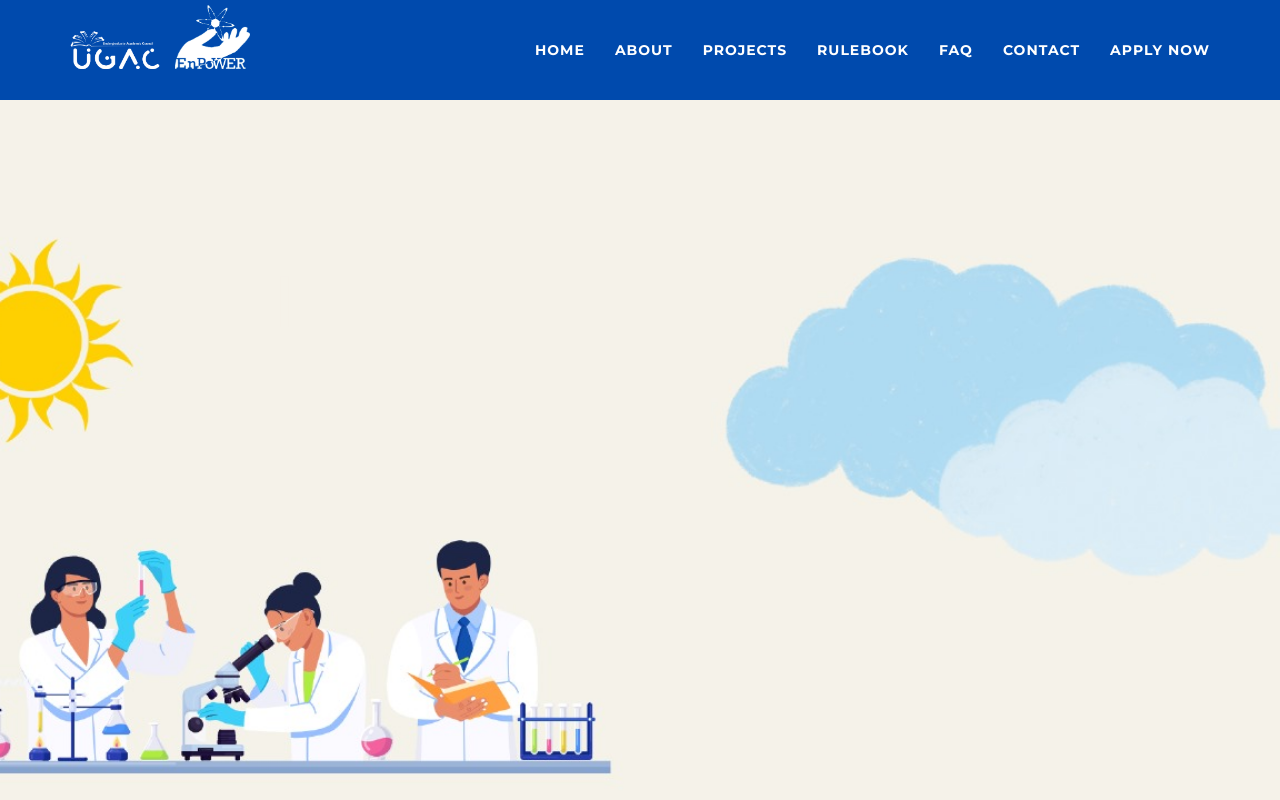
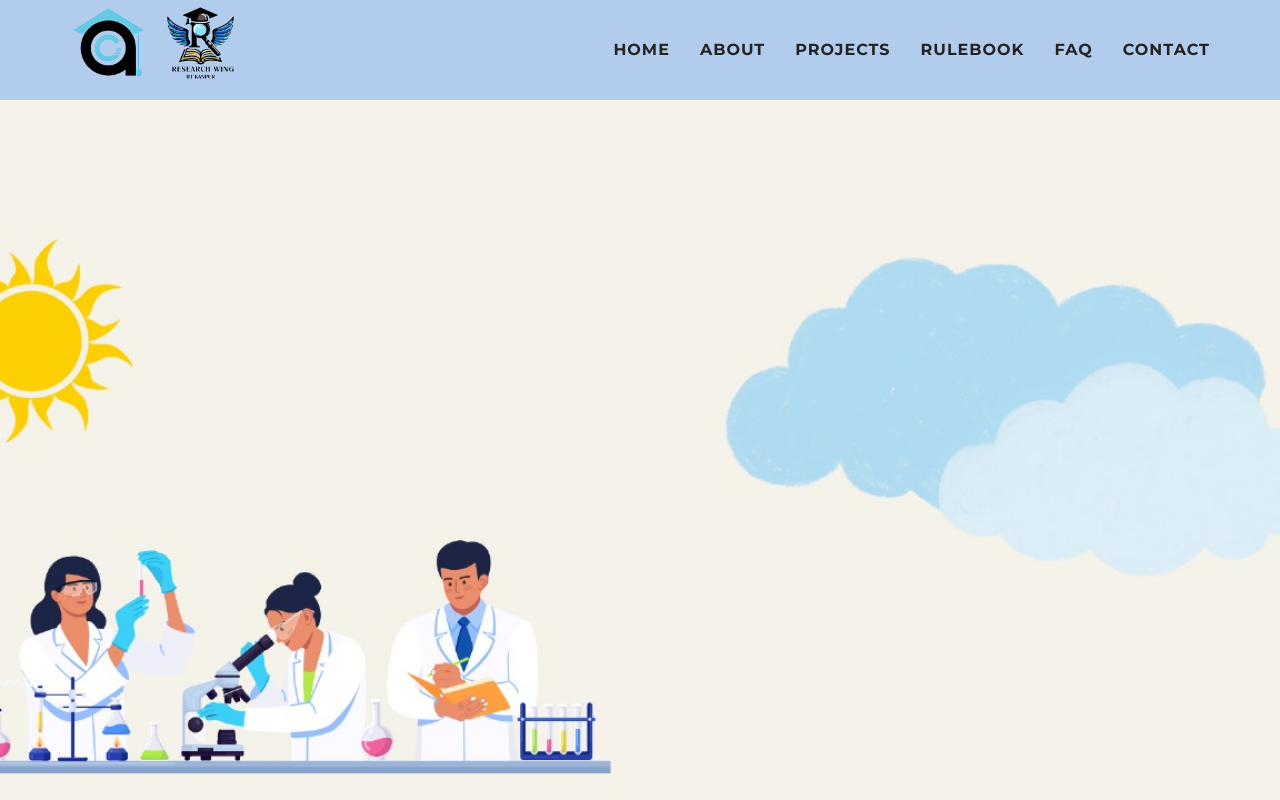
Before and after one commit to Krishnaag23/SURP--2024, a plain HTML site: page index.html in a window 1280 px wide. Shown: the top 800 px of the page. Drawn offline with nearby package versions, Linux system fonts and the light colour scheme; a script that the page names is missing; files whose address does not match are found by name; a web font is replaced by a local one.

Commit message:
footer navbar updated

```diff
--- a/index.html
+++ b/index.html
@@ -3,17 +3,11 @@
 
 <head>
 
-    <meta
-    property="og:image"
-    content="https://gymkhana.iitb.ac.in/~ugacademics/surp/img/back1.jpg"
-  />
+    <meta property="og:image" content="https://gymkhana.iitb.ac.in/~ugacademics/surp/img/back1.jpg" />
     <meta charset="utf-8" />
     <link href="css/style.css" rel="stylesheet" type="text/css" />
 
-  <link
-      rel="stylesheet"
-      href="https://maxcdn.bootstrapcdn.com/bootstrap/3.4.1/css/bootstrap.min.css"
-    />
+    <link rel="stylesheet" href="https://maxcdn.bootstrapcdn.com/bootstrap/3.4.1/css/bootstrap.min.css" />
     <meta http-equiv="X-UA-Compatible" content="IE=edge" />
     <meta name="viewport" content="width=device-width, initial-scale=1" />
     <meta name="description" content="" />
@@ -76,6 +70,7 @@
         .navbar-nav .nav-link:hover {
             color: #004AAD !important;
         }
+
         /* .intro-heading {
         /* font-family: "Bariol Bold"; */
         /* font-weight: 900;  */
@@ -88,15 +83,27 @@
             font-family: 'Anton', Noto-serif;
             color: #004AAD;
         }
+
         .typed-cursor {
             display: inline-block;
-            width: 1ch; /* Adjust the width of the cursor */
-            animation: blink 1s infinite; /* Blinking animation */
+            width: 1ch;
+            /* Adjust the width of the cursor */
+            animation: blink 1s infinite;
+            /* Blinking animation */
         }
+
         @keyframes blink {
-            0%, 100% { opacity: 0; }
-            50% { opacity: 1; }
+
+            0%,
+            100% {
+                opacity: 0;
             }
+
+            50% {
+                opacity: 1;
+            }
+        }
+
         /* CSS style for close button */
         .btn_custom {
             box-sizing: border-box;
@@ -227,7 +234,7 @@
     </style>
 </head>
 
-<body id="page-top" class="index" >
+<body id="page-top" class="index">
     <!-- Modal -->
 
 
@@ -235,86 +242,54 @@
 
 
 
-    <nav
-      class="navbar navbar-default navbar-fixed-top"
-      style="background-color: #004AAD; opacity: 1;
-      transition: opacity 0.3s ease; height: 100px;"
-    >
-      <div class="container" >
+    <nav class="navbar navbar-default navbar-fixed-top" style="background-color: #b2cced; opacity: 1;
+      transition: opacity 0.3s ease; height: 100px;">
+        <div class="container">
             <!-- Brand and toggle get grouped for better mobile display -->
             <div class="navbar-header page-scroll">
-          <button
-            type="button"
-            class="navbar-toggle"
-            data-toggle="collapse"
-            data-target="#bs-example-navbar-collapse-1"
-          >
+                <button type="button" class="navbar-toggle" data-toggle="collapse"
+                    data-target="#bs-example-navbar-collapse-1">
                     <span class="sr-only">Toggle navigation</span>
                     <span class="icon-bar"></span>
                     <span class="icon-bar"></span>
                     <span class="icon-bar"></span>
                 </button>
-          <a
-            class="navbar-brand page-scroll text-center"
-            style="color: white"
-            href="#page-top"
-            ><img
-              src="img/ugac.png"
-              alt=""
-              style="height: 7vmax; padding-top: 0; margin-top: -20px"
-          /></a>
-          <a
-            class="navbar-brand page-scroll"
-            style="color: white"
-            href="#page-top"
-            ><img
-              src="img/enpower.jpeg"
-              alt=""
-              style="height: 5vmax; padding-top: 0; margin-top: -20px;"
-          /></a>
+                <a class="navbar-brand page-scroll" style="color: white" href="#page-top"><img src="img/2 (1).png"
+                    alt="" style="height: 6vmax; padding-top: 0; margin-top: -20px;" /></a>
+                <a class="navbar-brand page-scroll text-center" style="color: white" href="#page-top"><img
+                        src="img/1.png" alt="" style="height: 6vmax; padding-top: 0; margin-top: -20px" /></a>
 
             </div>
 
             <!-- Collect the nav links, forms, and other content for toggling -->
-        <div class="collapse navbar-collapse" id="bs-example-navbar-collapse-1" >
-          <ul class="nav navbar-nav navbar-right" style="background-color: #004AAD;">
+            <div class="collapse navbar-collapse" id="bs-example-navbar-collapse-1">
+                <ul class="nav navbar-nav navbar-right" style="background-color: #b2cced;">
                     <li class="hidden">
                         <a href="#page-top"></a>
                     </li>
                     <li>
-                <a class="page-scroll" href="" style="color:white; background-color: #004AAD;font-weight: bold;margin-top: 15px; ">Home</a>
+                        <a class="page-scroll" href=""
+                            style="font-size:medium; color:rgb(35, 35, 35); background-color:#b2cced;font-weight: bolder;margin-top: 15px; ">Home</a>
                     </li>
                     <li>
-              <a class="page-scroll" href="#about" style="color:white; font-weight: bold;margin-top: 15px; ">About</a>
+                        <a class="page-scroll" href="#about"
+                            style="font-size:medium; color:rgb(35, 35, 35); font-weight: bolder;margin-top: 15px; ">About</a>
                     </li>
                     <li>
-              <a class="page-scroll" href="surp.html"  style="color:white;margin-top: 15px;  font-weight: bold;"
-                >Projects</a
-              >
+                        <a class="page-scroll" href="surp.html"
+                            style="font-size:medium; color:rgb(35, 35, 35);margin-top: 15px;  font-weight: bolder;">Projects</a>
                     </li>
                     <li>
-              <a
-                href="https://docs.google.com/document/d/1fBzoJRVthp8Azr8a7n92JMuUeRkX08GqdRncBK0qzpM/edit?usp=sharing"
-                target="_blank" style="color:white;margin-top: 15px;  font-weight: bold;"
-                >Rulebook</a
-              >
+                        <a href="https://docs.google.com/document/d/1fBzoJRVthp8Azr8a7n92JMuUeRkX08GqdRncBK0qzpM/edit?usp=sharing"
+                            target="_blank" style="font-size:medium; color:rgb(35, 35, 35);margin-top: 15px;  font-weight: bolder;">Rulebook</a>
                     </li>
                     <li>
-              <a class="page-scroll" href="#faqs" style="color:white;margin-top: 15px;  font-weight: bold;">FAQ</a>
-            </li>
-            <!-- <li>
-                        <a class="page-scroll" href="#team">Contact</a>
-                    </li> -->
-            <li>
-              <a class="page-scroll" target="_blank" href="team.html" style="color:white;margin-top: 15px;  font-weight: bold;"
-                >Contact</a
-              >
+                        <a class="page-scroll" href="#faqs"
+                            style="font-size:medium; color:rgb(35, 35, 35);margin-top: 15px;  font-weight: bold;">FAQ</a>
                     </li>
                     <li>
-              <a href="https://forms.gle/jr3VK1DaQ4PtMe14A" target="_blank" style="color:white; margin-top: 15px; font-weight: bold;"
-                >Apply Now</a
-              >
-
+                        <a class="page-scroll" target="_blank" href="team.html"
+                            style="font-size:medium; color:rgb(35, 35, 35);margin-top: 15px;  font-weight: bolder;">Contact</a>
                     </li>
                 </ul>
             </div>
@@ -322,13 +297,10 @@
     </nav>
 
     <!-- Header -->
-    <header>
+    <header >
         <div class="container2">
             <div class="intro-text">
-                <div class="intro-heading text-center auto-type" style="
-
-              font-size: 20px;
-            ">
+                <div class="intro-heading text-center auto-type" style="font-size: 20px;">
                     <br />
                 </div>
             </div>
@@ -340,7 +312,8 @@
         <div class="container">
             <div class="row">
                 <div class="col-lg-12 text-center">
-                    <h2 class="section-heading" style="font-family: 'Anton', sans-serif; color: #004AAD" data-aos="zoom-in">
+                    <h2 class="section-heading" style="font-family: 'Anton', sans-serif; color: #004AAD"
+                        data-aos="zoom-in">
                         WHAT IS SURP?
                     </h2>
                     <h3 class="section-subheading text-muted"></h3>
@@ -353,7 +326,11 @@
 
                 color: #004AAD;
             " class="text-center" data-aos="zoom-in">
-                   SURP (Summer Undergraduate Research Programme) as the name suggests is a centralised process for project allocation for research enthusiastic undergraduate students. This helps them to undertake projects in their own departments and also help in launching inter-departmental projects in their areas of interest. It encourages students to take up hands-on research experiences over their summer break and later into the semester under IIT Bombay professors and their teams during the semester.
+                    SURP (Summer Undergraduate Research Programme) as the name suggests is a centralised process for
+                    project allocation for research enthusiastic undergraduate students. This helps them to undertake
+                    projects in their own departments and also help in launching inter-departmental projects in their
+                    areas of interest. It encourages students to take up hands-on research experiences over their summer
+                    break and later into the semester under IIT Bombay professors and their teams during the semester.
 
                     <!-- <div style="text-align: center;">
                     <ul style="display: inline-block; list-style-type: decimal; color: #004AAD;">
@@ -441,13 +418,15 @@
                 <i class="fa-solid fa-clipboard-check" style="color: #ffffff"></i>
             </div>
             <div class="timeline__event__date">
-                <p>Deadline: 11:59 PM, 15th June 2024.                 </p>
+                <p>Deadline: 11:59 PM, 15th June 2024. </p>
             </div>
             <div class="timeline__event__content">
                 <div class="timeline__event__title text-center">Stage 1:</div>
                 <div class="timeline__event__description">
                     <p>
-                        Application for projects. Please fill in your general motivation to apply and your previous work experience in the application form. Further, for some projects applicants are required to do a literature review assignment.
+                        Application for projects. Please fill in your general motivation to apply and your previous work
+                        experience in the application form. Further, for some projects applicants are required to do a
+                        literature review assignment.
                     </p>
                 </div>
             </div>
@@ -467,7 +446,9 @@
                 <div class="timeline__event__title text-center">Stage 2:</div>
                 <div class="timeline__event__description">
                     <p>
-                        Assignment and SOP shortlisting by SURP Team as well as professors. These questions will help the professors and Team SURP gauge whether a student is really driven and will see the project through. Project-specific assignments will help professors gauge students’ interest.
+                        Assignment and SOP shortlisting by SURP Team as well as professors. These questions will help
+                        the professors and Team SURP gauge whether a student is really driven and will see the project
+                        through. Project-specific assignments will help professors gauge students’ interest.
                     </p>
                 </div>
             </div>
@@ -545,7 +526,7 @@
                         <div class="card_content">
                             <h2 class="card_title">Explore multiple domains</h2>
                             <div class="card_text">
-                                <p class="text-center" >
+                                <p class="text-center">
                                     SURP brings you projects from different departments to
                                     quench your thirst of exploring multiple domains.
                                 </p>
@@ -612,7 +593,9 @@
                             <h2 class="card_title">Present in a conference</h2>
                             <div class="card_text">
                                 <p class="text-center">
-                                    Get a chance to present your work at a pan-India UG research conference - ResCon 2024 to be held at the start of next year. Outstanding projects may also be published in a research journal and presented at an international conference.
+                                    Get a chance to present your work at a pan-India UG research conference - ResCon
+                                    2024 to be held at the start of next year. Outstanding projects may also be
+                                    published in a research journal and presented at an international conference.
                                 </p>
                             </div>
                         </div>
@@ -627,7 +610,8 @@
         <div class="container">
             <div class="row">
                 <div class="col-lg-12 text-center">
-                    <h2 class="section-heading" style="font-family: 'Anton', sans-serif; color: #004AAD" data-aos="zoom-in">
+                    <h2 class="section-heading" style="font-family: 'Anton', sans-serif; color: #004AAD"
+                        data-aos="zoom-in">
                         PROJECTS
                     </h2>
                     <br>
@@ -685,9 +669,11 @@
 
                         </li>
                         <li>
-                            You will be redirected to the SURP registration google form. Note: You can only access the registration form through the IITB LDAP account                        </li>
+                            You will be redirected to the SURP registration google form. Note: You can only access the
+                            registration form through the IITB LDAP account </li>
                         <li>
-                            In this form you will need to enter your personal details, top 2 preferred project IDs, SOP, and assignment’s link.
+                            In this form you will need to enter your personal details, top 2 preferred project IDs, SOP,
+                            and assignment’s link.
                         </li>
 
                     </ul>
@@ -697,13 +683,15 @@
             <div class="faq-cell" data-aos="fade-in">
                 <div class="question text-center">
                     <b>
-                        How many projects can I apply for? Will I be able to update my choices after choosing the projects once?-</b>
+                        How many projects can I apply for? Will I be able to update my choices after choosing the
+                        projects once?-</b>
                     <span class="ext">+</span>
                 </div>
                 <div class="answer">
                     <hr />
                     <p>
-                        You can apply to a maximum of 2 projects from any area. Specify the preference order 1 and 2. Update your choices by the following steps:
+                        You can apply to a maximum of 2 projects from any area. Specify the preference order 1 and 2.
+                        Update your choices by the following steps:
 
 
                     </p>
@@ -731,7 +719,10 @@
                 <div class="answer">
                     <hr />
                     <p>
-                        Statement of Purpose should reflect the motivation with which you are filling out the application for the project you wish to do. It is used by the professor to judge if you are enthusiastic enough to learn and work for the entire duration of the project. Please write a separate SOP directed towards each project in case you are applying for 2 projects.
+                        Statement of Purpose should reflect the motivation with which you are filling out the
+                        application for the project you wish to do. It is used by the professor to judge if you are
+                        enthusiastic enough to learn and work for the entire duration of the project. Please write a
+                        separate SOP directed towards each project in case you are applying for 2 projects.
 
                     </p>
                 </div>
@@ -765,7 +756,12 @@
                 <div class="answer">
                     <hr />
                     <p>
-                        The project durations listed are tentative and may extend beyond the initial timeframe. The length of the SURP is determined mutually by you and the professor. During the interview, you can propose your preferred dates, and the professor will provide feedback on their availability. Officially, the SURP Program lasts approximately 3-4 months, but your project may conclude earlier or extend beyond the deadline. Projects are tentatively scheduled to begin in the third or fourth week of June.
+                        The project durations listed are tentative and may extend beyond the initial timeframe. The
+                        length of the SURP is determined mutually by you and the professor. During the interview, you
+                        can propose your preferred dates, and the professor will provide feedback on their availability.
+                        Officially, the SURP Program lasts approximately 3-4 months, but your project may conclude
+                        earlier or extend beyond the deadline. Projects are tentatively scheduled to begin in the third
+                        or fourth week of June.
                     </p>
                 </div>
             </div>
@@ -778,7 +774,8 @@
                 <div class="answer">
                     <hr />
                     <p>
-                        Yes, wherever mentioned the assignment is mandatory and an important selection criteria while selecting students for SURP 2024.
+                        Yes, wherever mentioned the assignment is mandatory and an important selection criteria while
+                        selecting students for SURP 2024.
                         <span style="text-transform: lowercase;"></span>SURP 2024.
 
                     </p>
@@ -809,7 +806,9 @@
                 <div class="answer">
                     <hr />
                     <p>
-                        Any student who fails to perform satisfactorily in the project and/or leaves the project without the consent of the Professor-in-charge will be blacklisted in all further initiatives by UGAC. They will not receive any certification for the program.
+                        Any student who fails to perform satisfactorily in the project and/or leaves the project without
+                        the consent of the Professor-in-charge will be blacklisted in all further initiatives by UGAC.
+                        They will not receive any certification for the program.
 
                     </p>
                 </div>
@@ -823,7 +822,10 @@
                 <div class="answer">
                     <hr />
                     <p>
-                        Applicants will receive an email link to the SURP 2024 dashboard, where the selection status for each project will be updated regularly. Additionally, a progress dashboard will reflect the status of term report submissions and will be shared with selected students. This dashboard will be used to impose penalties or rewards.
+                        Applicants will receive an email link to the SURP 2024 dashboard, where the selection status for
+                        each project will be updated regularly. Additionally, a progress dashboard will reflect the
+                        status of term report submissions and will be shared with selected students. This dashboard will
+                        be used to impose penalties or rewards.
                     </p>
                 </div>
             </div>
@@ -836,7 +838,8 @@
                 <div class="answer">
                     <hr />
                     <p>
-                        Please contact ISAA and Head, EnPoWER or any of the SURP team members whose details you can find on the contact tab on the top right corner.
+                        Please contact ISAA and Head, EnPoWER or any of the SURP team members whose details you can find
+                        on the contact tab on the top right corner.
                     </p>
                 </div>
             </div>
@@ -845,11 +848,11 @@
 
     <!-- faq dropdown functionality -->
     <script>
-    document.addEventListener("DOMContentLoaded", function() {
+        document.addEventListener("DOMContentLoaded", function () {
             const questions = document.getElementsByClassName("question");
 
             for (let i = 0; i < questions.length; i++) {
-            questions[i].addEventListener("click", function() {
+                questions[i].addEventListener("click", function () {
                     const answer = this.nextElementSibling;
                     const ext = this.querySelector(".ext");
                     if (answer.style.display === "none") {
@@ -892,19 +895,24 @@
                     <h5 class="mb-3">Contact us <i class="fa fa-phone"></i></h5>
                     <ul class="list-unstyled text-muted">
                         <li class="small text-muted">
-                            <strong style="color: #11163d; font-size: 1.25em">Aarohi Deshpande</strong>
+                            <strong style="color: #11163d; font-size: 1.25em">Utkarsh Gupta                            </strong>
                         </li>
                         <li class="small text-muted">
-                            Institute Secretary Academic Affairs and Head, EnPoWER
+                            General Secretary, (UG) Academics and Career Council
+                        </li>
+                        <li class="small text-muted">
+                            Students' Gymkhana, IIT Kanpur
                         </li>
                         <li class="small text-muted">
                             Email:
                             <a style="font-weight: bold; color: #151582"
-                                href="mailto:isaa.enpower.iitb@gmail.com">isaa.enpower.iitb@gmail.com</a>
+                                href="mailto:ug_anc@iitk.ac.in">ug_anc@iitk.ac.in&nbsp;|&nbsp; </a>
+                            <a style="font-weight: bold; color: #151582"
+                                href="mailto:utkarshg21@iitk.ac.in">utkarshg21@iitk.ac.in</a>
                         </li>
                         <li class="small text-muted">
                             Phone number:
-                            <strong style="color: #11163d">9137472201</strong>
+                            <strong style="color: #11163d">+91-6307550041</strong>
                         </li>
                     </ul>
                     <!-- <p class="small text-muted mb-0">&copy; Copyrights. All rights reserved. <a class="text-primary" href="#">Bootstrapious.com</a></p> -->
@@ -913,24 +921,24 @@
 
                 <div class="col-lg-5 col-md-6" style="float: right">
                     <br>
-                    <h5 class="mb-3">SURP 2024</h5>
+                    <h5 class="mb-3">ITURE 2024</h5>
                     <p class="small text-muted">
                         Dive deep in the realm of Academic and Industry related research
                         projects
                     </p>
-                    Created with &#10084;&#65039; by UGAC Web Team, 2024-2025
+                    Created with &#10084;&#65039; by ITURE Web Team, 2024-2025
                 </div>
             </div>
             <!--Copyright-->
             <div class="text-center my-md-0 my-1">
                 &#169; 2024 Copyright
-                <b class="font-weight-normal" style="color: #151582">UGAC, IIT Bombay</b>
+                <b class="font-weight-normal" style="color: #151582">ITURE, IIT Kanpur</b>
             </div>
             <br>
         </div>
     </footer>
     <script>
-    $(document).ready(function() {
+        $(document).ready(function () {
             $("#myModal").modal("show");
         });
     </script>
@@ -950,7 +958,7 @@
     <script src="https://unpkg.com/typed.js@2.0.15/dist/typed.umd.js"></script>
     <script>
         var typed = new Typed(".auto-type", {
-        strings: ["SUMMER UNDERGRADUATE RESEARCH PROGRAM 2024"],
+            strings: ["IN-TERM UNDERGRADUATE RESEARCH ENGAGEMENT"],
             typeSpeed: 80,
             backSpeed: 80,
             loop: true,
```
Also changed, not shown: img/1.png (added), img/2 (1).png (added), img/AnC Logo 1.png (added), img/Research wing.png (added), img/WhatsApp Image 2024-07-19 at 9.37.36 PM.jpeg (added), 1 other file. Lines whose indentation alone changed are shown as unchanged.
